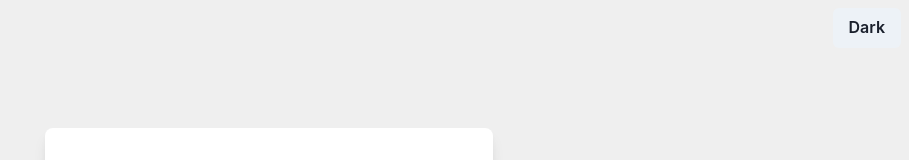
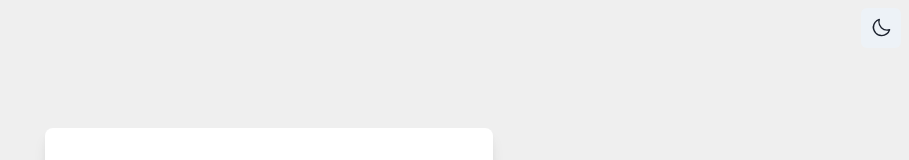
Before and after one commit to manuelbento19/chakramotion, a React (Vite) app: page / in a window 1280 px wide. Shown: the top 160 px of the page, without its empty margins (371-1280 px from the left). Built offline with nearby package versions, Linux system fonts and the light colour scheme.

Commit message:
feat: Theme switcher button

```diff
--- a/package.json
+++ b/package.json
@@ -13,6 +13,7 @@
     "@chakra-ui/react": "^2.8.2",
     "@emotion/react": "^11.13.0",
     "@emotion/styled": "^11.13.0",
+    "@phosphor-icons/react": "^2.1.7",
     "framer-motion": "^11.3.21",
     "react": "^18.3.1",
     "react-dom": "^18.3.1"
--- a/src/App.tsx
+++ b/src/App.tsx
@@ -1,4 +1,5 @@
-import { Box, Button, Flex, Heading, Input, ListItem, Stack, Text, UnorderedList, useColorMode, useColorModeValue } from "@chakra-ui/react"
+import { Box, Button, Flex, Heading, IconButton, Input, ListItem, Stack, Text, UnorderedList, useColorMode, useColorModeValue } from "@chakra-ui/react"
+import {Sun,Moon} from '@phosphor-icons/react';
 
 function App() {
   const {colorMode,toggleColorMode} = useColorMode();
@@ -7,9 +8,7 @@ function App() {
 
   return (
     <Flex bg={containerForm} h={"100vh"} position={"relative"}>
-      <Button onClick={toggleColorMode} position={"fixed"} top={2}right={2}>
-        {colorMode=="light" ? "Dark" :"Light"}
-      </Button>
+      <IconButton aria-label="theme-switcher" onClick={toggleColorMode} position={"fixed"} top={2} right={2} icon={colorMode=="light" ? <Moon size={22}/> :<Sun size={22}/>}/>
       <Stack spacing={3} w={"100%"} maxW={"md"} h={"fit-content"} bg={bgForm} mx={"auto"} mt={"10%"} px={6} py={4} rounded={8} boxShadow={"lg"}>
         <form action="">
           <Heading size={"lg"} my={6} fontSize={22} fontWeight={"500"}>Shopping List</Heading>
@@ -32,5 +31,4 @@ function App() {
     </Flex>
   )
 }
-
 export default App
```
Also changed, not shown: 1 other file (tests, documents, lock files or other folders).
